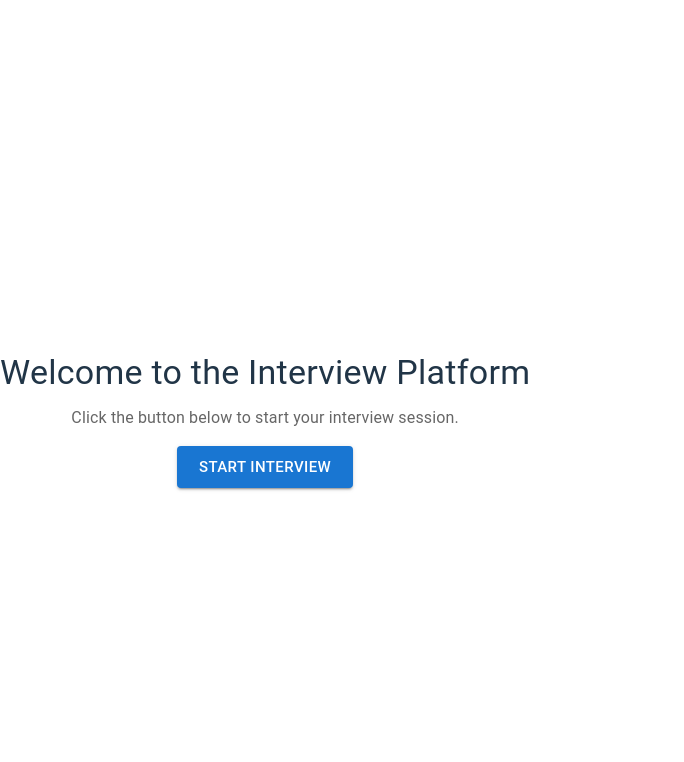
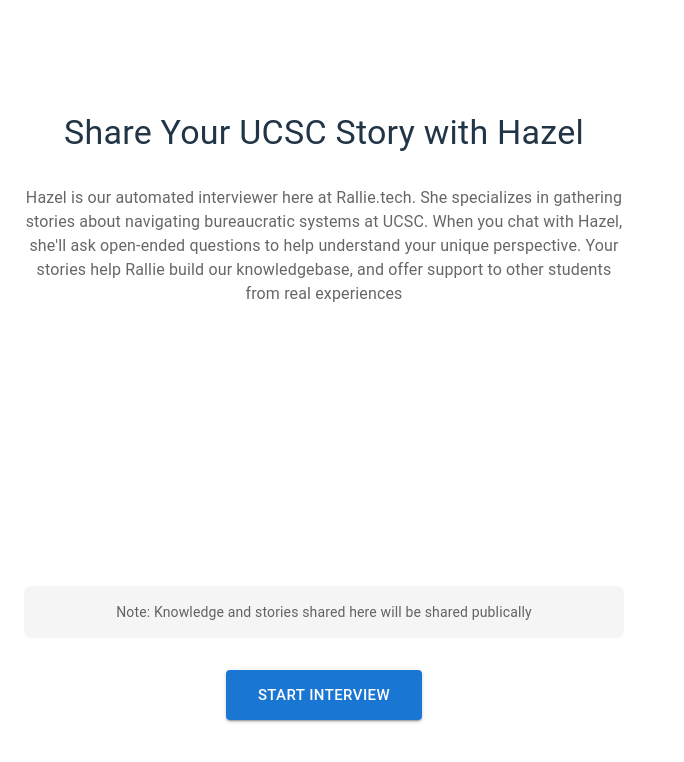
Before and after one commit to aidanjmaldonado/cruzhacks-2025, a React (Vite) app in the folder frontend/: page /chat in a window 1280 px wide. Shown: the top 762 px of the page, without its empty margins (0-684 px from the left). Built offline with nearby package versions, Linux system fonts and the light colour scheme; the HTML template or start-up script is replaced by a standard one.

Commit message:
made the landing page cute

```diff
--- a/frontend/src/Common/Home.jsx
+++ b/frontend/src/Common/Home.jsx
@@ -1,9 +1,10 @@
 import React, { useState, useContext } from 'react';
 import { useNavigate } from 'react-router-dom';
-import { Box, Typography, Button, CircularProgress } from '@mui/material';
+import { Box, Typography, Button, CircularProgress, Paper } from '@mui/material';
 import * as api from '../chatService';
 import { AppContext } from '../Contexts/AppContext';
 // import loadingAnimation from '../Animations/loading';
+
 const Home = () => {
   const [loading, setLoading] = useState(false);
   const [error, setError] = useState(null);
@@ -43,30 +44,60 @@
       sx={{
         maxWidth: 600,
         margin: 'auto',
-        mt: 5,
+        mt: 8,
+        px: 3,
         textAlign: 'center',
+        position: 'relative',
+        minHeight: '80vh',
       }}
     >
-      <Typography variant="h4" gutterBottom>
-        Welcome to the Interview Platform
+      <Typography variant="h4" gutterBottom sx={{ mb: 4 }}>
+        Share Your UCSC Story with Hazel
       </Typography>
-      <Typography variant="body1" color="textSecondary" paragraph>
-        Click the button below to start your interview session.
+
+      <Box sx={{ mb: 5 }}>
+        <Typography variant="body1" color="textSecondary" paragraph sx={{ mb: 3 }}>
+          Hazel is our automated interviewer here at Rallie.tech. She specializes in gathering
+          stories about navigating bureaucratic systems at UCSC. When you chat with Hazel, she'll ask open-ended questions to help understand your unique
+          perspective. Your stories help Rallie build our knowledgebase, and offer support to other students from real experiences
         </Typography>
+
+      </Box>
+
+      <Box sx={{
+        position: 'absolute',
+        bottom: 0,
+        left: 0,
+        right: 0,
+        mb: 4,
+        px: 3
+      }}>
+        {/* Disclaimer */}
+        <Box sx={{ mb: 4, p: 2, bgcolor: '#f5f5f5', borderRadius: 2 }}>
+          <Typography variant="body2" color="textSecondary">
+            Note: Knowledge and stories shared here will be shared publically
+          </Typography>
+        </Box>
+
+        {/* Error message */}
         {error && (
-        <Typography color="error" sx={{ mb: 2 }}>
+          <Typography color="error" sx={{ mb: 3 }}>
             {error}
           </Typography>
         )}
+
+        {/* Button */}
         <Button
           variant="contained"
           color="primary"
           size="large"
           onClick={handleStartInterview}
           disabled={loading}
+          sx={{ py: 1.5, px: 4 }}
         >
           {loading ? <CircularProgress size={24} color="inherit" /> : 'Start Interview'}
         </Button>
+      </Box>
     </Box>
   );
 };
```
Lines whose indentation alone changed are shown as unchanged.
